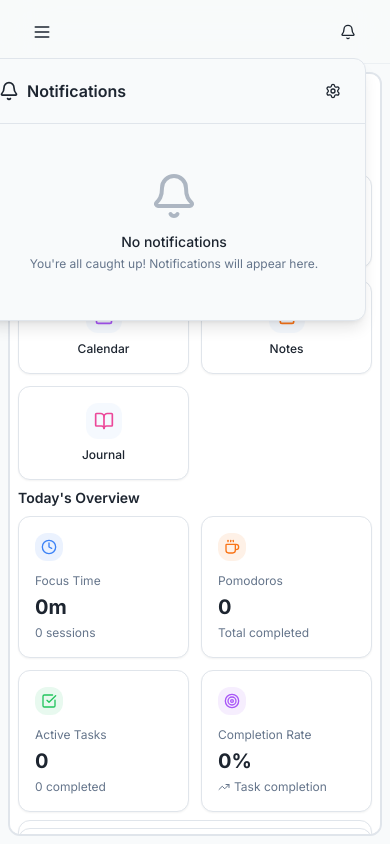
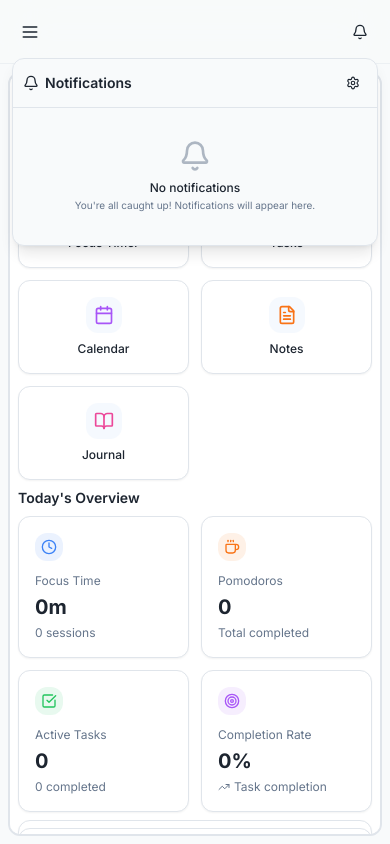
Before and after one commit to dominikkoenitzer/Zephyr, a React (Vite) app: page / in a window 390 px wide. Both pictures are taken after a click on the button 348 px from the left and 31 px from the top of the page. Built offline with nearby package versions, Linux system fonts and the light colour scheme.

Commit message:
Improve notification center mobile responsiveness

```diff
--- a/src/components/Layout/Header.jsx
+++ b/src/components/Layout/Header.jsx
@@ -166,7 +166,7 @@ function Header({ onMenuClick }) {
 
   return (
     <header className="fixed top-0 right-0 left-0 lg:left-72 z-40 h-16 bg-background/80 backdrop-blur-xl border-b border-border/50">
-      <div className="flex items-center justify-between h-full px-6">
+      <div className="flex items-center justify-between h-full px-3 sm:px-4 md:px-6">
         <div className="flex items-center gap-6">
           <Button
             variant="ghost"
--- a/src/components/Notifications/NotificationCenter.jsx
+++ b/src/components/Notifications/NotificationCenter.jsx
@@ -51,27 +51,28 @@ const NotificationCenter = ({ onClose }) => {
   const readNotifications = notifications.filter(n => n.read);
 
   return (
-    <div className="absolute top-full right-0 mt-2 w-96 bg-background border border-border rounded-lg shadow-lg max-h-[600px] flex flex-col z-50">
-      <div className="flex items-center justify-between p-4 border-b border-border">
-        <div className="flex items-center gap-2">
-          <Bell className="h-5 w-5 text-foreground" />
-          <h3 className="font-semibold text-foreground">Notifications</h3>
+    <div className="absolute top-full right-0 mt-2 w-[calc(100vw-1.5rem)] sm:w-96 max-w-[calc(100vw-1.5rem)] sm:max-w-96 bg-background border border-border rounded-lg shadow-lg max-h-[calc(100vh-5rem)] sm:max-h-[600px] flex flex-col z-50">
+      <div className="flex items-center justify-between p-2.5 sm:p-4 border-b border-border">
+        <div className="flex items-center gap-1.5 sm:gap-2 min-w-0 flex-1">
+          <Bell className="h-4 w-4 sm:h-5 sm:w-5 text-foreground flex-shrink-0" />
+          <h3 className="font-semibold text-foreground text-sm sm:text-base truncate">Notifications</h3>
           {unreadCount > 0 && (
-            <span className="px-2 py-0.5 text-xs font-medium bg-primary text-primary-foreground rounded-full">
+            <span className="px-1.5 sm:px-2 py-0.5 text-[10px] sm:text-xs font-medium bg-primary text-primary-foreground rounded-full flex-shrink-0">
               {unreadCount}
             </span>
           )}
         </div>
-        <div className="flex items-center gap-1">
+        <div className="flex items-center gap-0.5 sm:gap-1 flex-shrink-0">
           {unreadCount > 0 && (
             <Button
               variant="ghost"
               size="sm"
               onClick={handleMarkAllRead}
-              className="h-8 px-2 text-xs"
+              className="h-7 sm:h-8 px-1.5 sm:px-2 text-[10px] sm:text-xs"
             >
-              <CheckCheck className="h-3.5 w-3.5 mr-1" />
-              Mark all read
+              <CheckCheck className="h-3 w-3 sm:h-3.5 sm:w-3.5 mr-0.5 sm:mr-1" />
+              <span className="hidden sm:inline">Mark all read</span>
+              <span className="sm:hidden">All</span>
             </Button>
           )}
           <Button
@@ -81,24 +82,24 @@ const NotificationCenter = ({ onClose }) => {
               navigate('/settings');
               onClose();
             }}
-            className="h-8 w-8"
+            className="h-7 w-7 sm:h-8 sm:w-8"
           >
-            <Settings className="h-4 w-4" />
+            <Settings className="h-3.5 w-3.5 sm:h-4 sm:w-4" />
           </Button>
         </div>
       </div>
 
       <div className="flex-1 overflow-y-auto">
         {notifications.length === 0 ? (
-          <div className="flex flex-col items-center justify-center py-12 px-4">
-            <Bell className="h-12 w-12 text-muted-foreground mb-3 opacity-50" />
-            <p className="text-sm font-medium text-foreground mb-1">No notifications</p>
-            <p className="text-xs text-muted-foreground text-center">
+          <div className="flex flex-col items-center justify-center py-8 sm:py-12 px-3 sm:px-4">
+            <Bell className="h-8 w-8 sm:h-12 sm:w-12 text-muted-foreground mb-2 sm:mb-3 opacity-50" />
+            <p className="text-xs sm:text-sm font-medium text-foreground mb-0.5 sm:mb-1">No notifications</p>
+            <p className="text-[10px] sm:text-xs text-muted-foreground text-center px-2">
               You&apos;re all caught up! Notifications will appear here.
             </p>
           </div>
         ) : (
-          <div className="p-2 space-y-1">
+          <div className="p-1.5 sm:p-2 space-y-0.5 sm:space-y-1">
             {unreadNotifications.length > 0 && (
               <>
                 {unreadNotifications.map(notification => (
@@ -111,8 +112,8 @@ const NotificationCenter = ({ onClose }) => {
                   />
                 ))}
                 {readNotifications.length > 0 && (
-                  <div className="pt-2 mt-2 border-t border-border">
-                    <div className="px-3 py-1 text-xs font-semibold text-muted-foreground uppercase tracking-wide">
+                  <div className="pt-1.5 sm:pt-2 mt-1.5 sm:mt-2 border-t border-border">
+                    <div className="px-2 sm:px-3 py-0.5 sm:py-1 text-[10px] sm:text-xs font-semibold text-muted-foreground uppercase tracking-wide">
                       Earlier
                     </div>
                   </div>
--- a/src/components/Notifications/NotificationItem.jsx
+++ b/src/components/Notifications/NotificationItem.jsx
@@ -40,7 +40,7 @@ const NotificationItem = ({ notification, onRead, onDelete, onClick }) => {
   return (
     <div
       className={cn(
-        "group flex items-start gap-3 p-3 rounded-lg transition-colors cursor-pointer",
+        "group flex items-start gap-2 sm:gap-3 p-2 sm:p-3 rounded-lg transition-colors cursor-pointer",
         notification.read
           ? "bg-transparent hover:bg-accent/30"
           : "bg-accent/50 hover:bg-accent"
@@ -54,29 +54,29 @@ const NotificationItem = ({ notification, onRead, onDelete, onClick }) => {
         }
       }}
     >
-      <div className={cn("p-2 rounded-lg bg-background", iconColor)}>
-        <Icon className="h-4 w-4" />
+      <div className={cn("p-1.5 sm:p-2 rounded-lg bg-background flex-shrink-0", iconColor)}>
+        <Icon className="h-3.5 w-3.5 sm:h-4 sm:w-4" />
       </div>
 
       <div className="flex-1 min-w-0">
-        <div className="flex items-start justify-between gap-2">
+        <div className="flex items-start justify-between gap-1.5 sm:gap-2">
           <div className="flex-1 min-w-0">
             <div className={cn(
-              "text-sm font-medium",
+              "text-xs sm:text-sm font-medium",
               notification.read ? "text-foreground" : "text-foreground font-semibold"
             )}>
               {notification.title}
             </div>
-            <div className="text-xs text-muted-foreground mt-0.5 line-clamp-2">
+            <div className="text-[10px] sm:text-xs text-muted-foreground mt-0.5 line-clamp-2 leading-relaxed">
               {notification.message}
             </div>
-            <div className="text-xs text-muted-foreground mt-1">
+            <div className="text-[10px] sm:text-xs text-muted-foreground mt-0.5 sm:mt-1">
               {formatTime(notification.createdAt)}
             </div>
           </div>
 
           {!notification.read && (
-            <div className="h-2 w-2 rounded-full bg-primary flex-shrink-0 mt-1" />
+            <div className="h-1.5 w-1.5 sm:h-2 sm:w-2 rounded-full bg-primary flex-shrink-0 mt-0.5 sm:mt-1" />
           )}
         </div>
       </div>
@@ -84,13 +84,13 @@ const NotificationItem = ({ notification, onRead, onDelete, onClick }) => {
       <Button
         variant="ghost"
         size="icon"
-        className="h-7 w-7 opacity-0 group-hover:opacity-100 transition-opacity flex-shrink-0"
+        className="h-6 w-6 sm:h-7 sm:w-7 opacity-100 sm:opacity-0 sm:group-hover:opacity-100 transition-opacity flex-shrink-0"
         onClick={(e) => {
           e.stopPropagation();
           onDelete(notification.id);
         }}
       >
-        <X className="h-3.5 w-3.5" />
+        <X className="h-3 w-3 sm:h-3.5 sm:w-3.5" />
       </Button>
     </div>
   );
```
